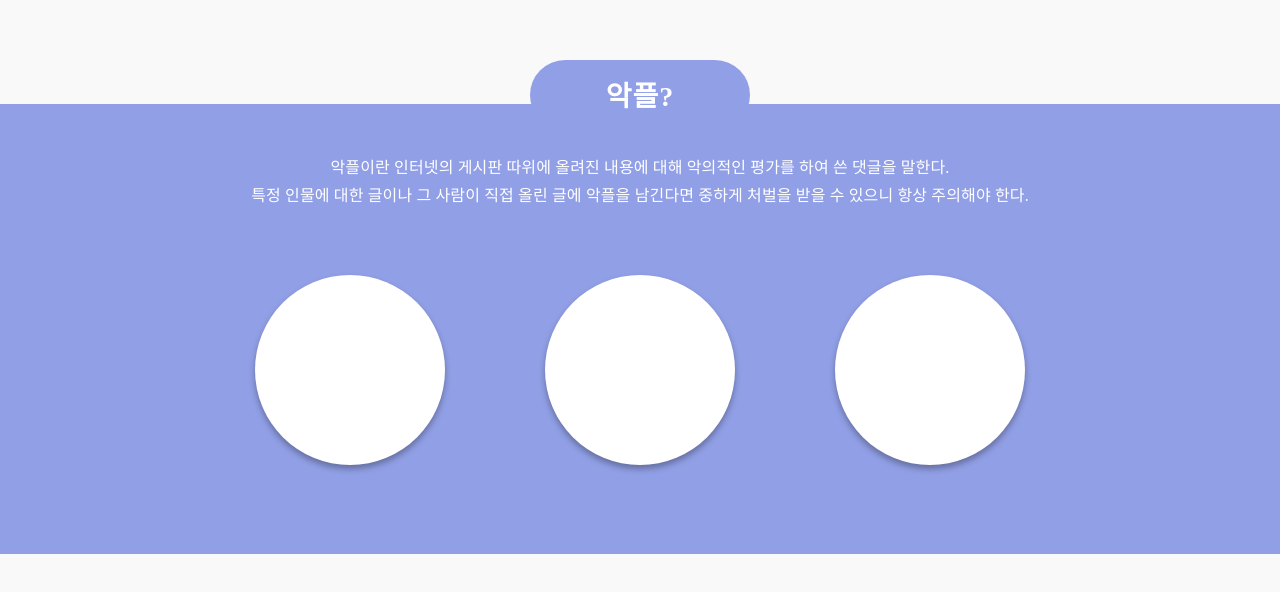
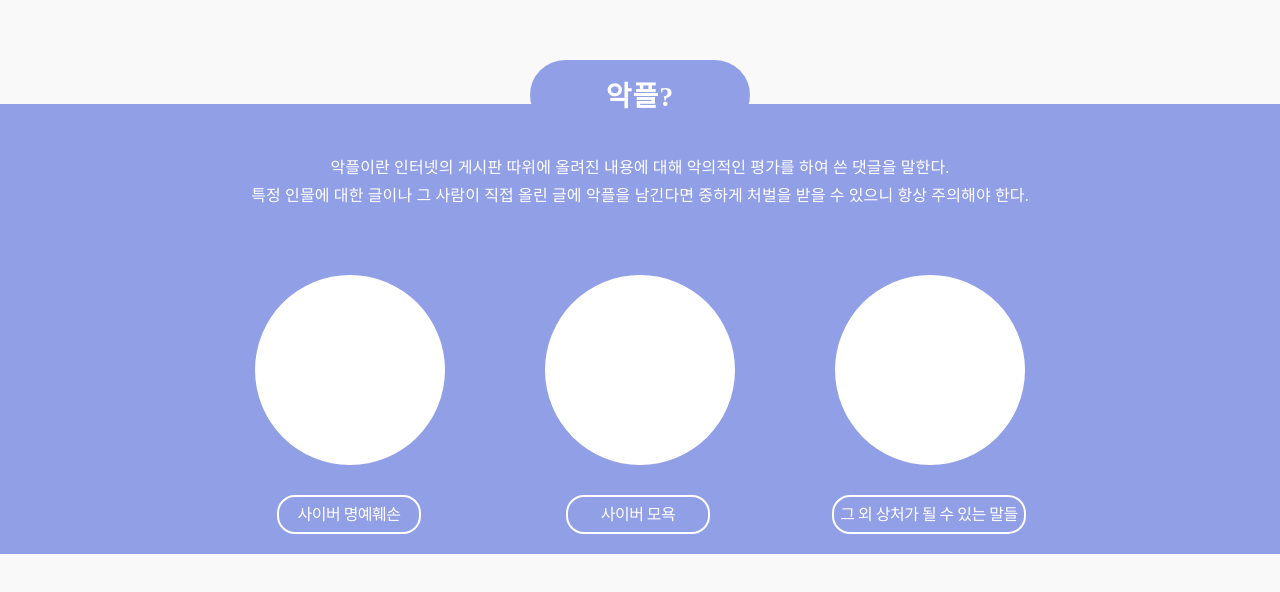
Before and after one commit to alpha0212/Law_PROJECT, a React (Create React App) app: page / in a window 1280 px wide. Shown: the part 1622-2214 px from the top of the page. Before the commit the page ends 2176 px from the top, so only its background shows below. Built offline with nearby package versions, Linux system fonts and the light colour scheme; a web font is replaced by a local one.

Commit message:
components: malicious comments

```diff
--- a/src/components/common/Circle/index.tsx
+++ b/src/components/common/Circle/index.tsx
@@ -3,10 +3,25 @@ import * as S from "./styled";
 
 export const Circle: React.FC = () => {
   return (
-    <S.CircleContaner>
-      <S.CircleText></S.CircleText>
-      <S.CircleText></S.CircleText>
-      <S.CircleText></S.CircleText>
-    </S.CircleContaner>
+    <S.AllContainer>
+      <S.center>
+        <S.CircleContaner>
+          <S.CircleText></S.CircleText>
+          <S.CircleText></S.CircleText>
+          <S.CircleText></S.CircleText>
+        </S.CircleContaner>
+        <S.CircleUnderContainer>
+          <S.CircleUnder>
+            <S.CircleUnderText>사이버 명예훼손</S.CircleUnderText>
+          </S.CircleUnder>
+          <S.CircleUnder>
+            <S.CircleUnderText>사이버 모욕</S.CircleUnderText>
+          </S.CircleUnder>
+          <S.CircleUnderThree>
+            <S.CircleUnderText>그 외 상처가 될 수 있는 말들</S.CircleUnderText>
+          </S.CircleUnderThree>
+        </S.CircleUnderContainer>
+      </S.center>
+    </S.AllContainer>
   );
 };
--- a/src/components/common/Circle/styled.ts
+++ b/src/components/common/Circle/styled.ts
@@ -1,9 +1,17 @@
 import styled from "@emotion/styled";
+
+export const center = styled.div`
+  display: inline-block;
+`;
+
+export const AllContainer = styled.div`
+  text-align: center;
+`;
 
 export const CircleContaner = styled.div`
   width: 100%;
   padding-top: 6.5rem;
-  text-align: center;
+  display: flex;
 `;
 
 export const CircleText = styled.div`
@@ -11,8 +19,40 @@ export const CircleText = styled.div`
   height: 19rem;
   background-color: #ffffff;
   border-radius: 20rem;
-  box-shadow: 0rem 0.4rem 0.6rem rgba(0, 0, 0, 0.3);
-  display: inline-block;
   margin-right: 5rem;
   margin-left: 5rem;
 `;
+
+export const CircleUnderContainer = styled.div`
+  padding-top: 3rem;
+  display: flex;
+`;
+
+export const CircleUnderText = styled.div`
+  margin-top: 1rem;
+  margin-bottom: 1rem;
+`;
+
+export const CircleUnder = styled.div`
+  width: 14rem;
+  height: 3.5rem;
+  border: 0.23rem solid #fff;
+  margin-left: 7.2rem;
+  margin-right: 7.3rem;
+  border-radius: 1.8rem;
+  color: #fff;
+  font-weight: 500;
+  opacity: 1;
+  margin-bottom: 1rem;
+`;
+
+export const CircleUnderThree = styled.div`
+  width: 19rem;
+  height: 3.5rem;
+  border: 0.23rem solid #fff;
+  border-radius: 1.8rem;
+  color: #fff;
+  font-weight: 500;
+  opacity: 1;
+  margin-left: 4.9rem;
+`;
--- a/src/components/common/Introduction/index.tsx
+++ b/src/components/common/Introduction/index.tsx
@@ -37,6 +37,7 @@ export const Introduction: React.FC = () => {
         <S.SecondContainer>
           <HalfCircle />
         </S.SecondContainer>
+        <S.ThreeContainer></S.ThreeContainer>
       </S.IntroductionContainer>
     </>
   );
--- a/src/components/common/Introduction/styled.ts
+++ b/src/components/common/Introduction/styled.ts
@@ -37,3 +37,9 @@ export const SecondContainer = styled.div`
   margin-top: 30rem;
   text-align: center;
 `;
+
+export const ThreeContainer = styled.div`
+  width: 100%;
+  padding-top: 100rem;
+  margin-top: 110rem;
+`;
```
